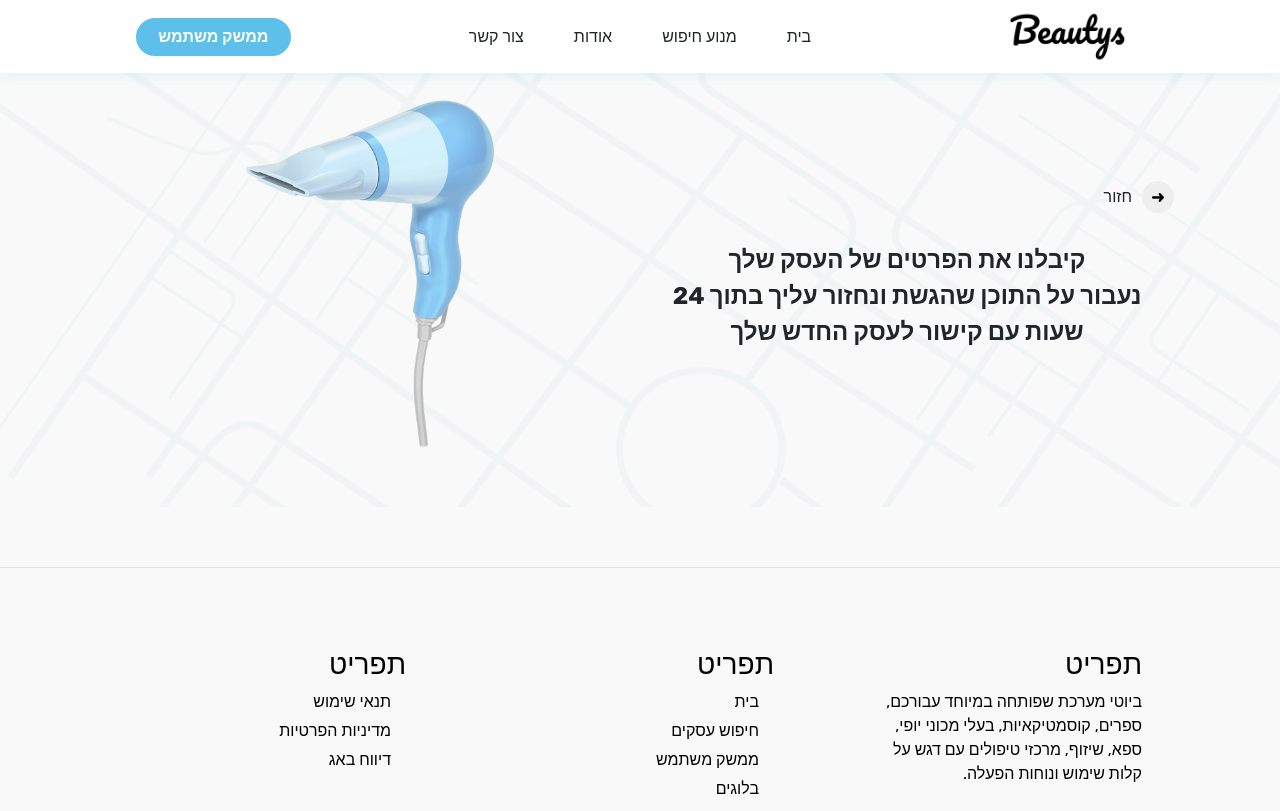
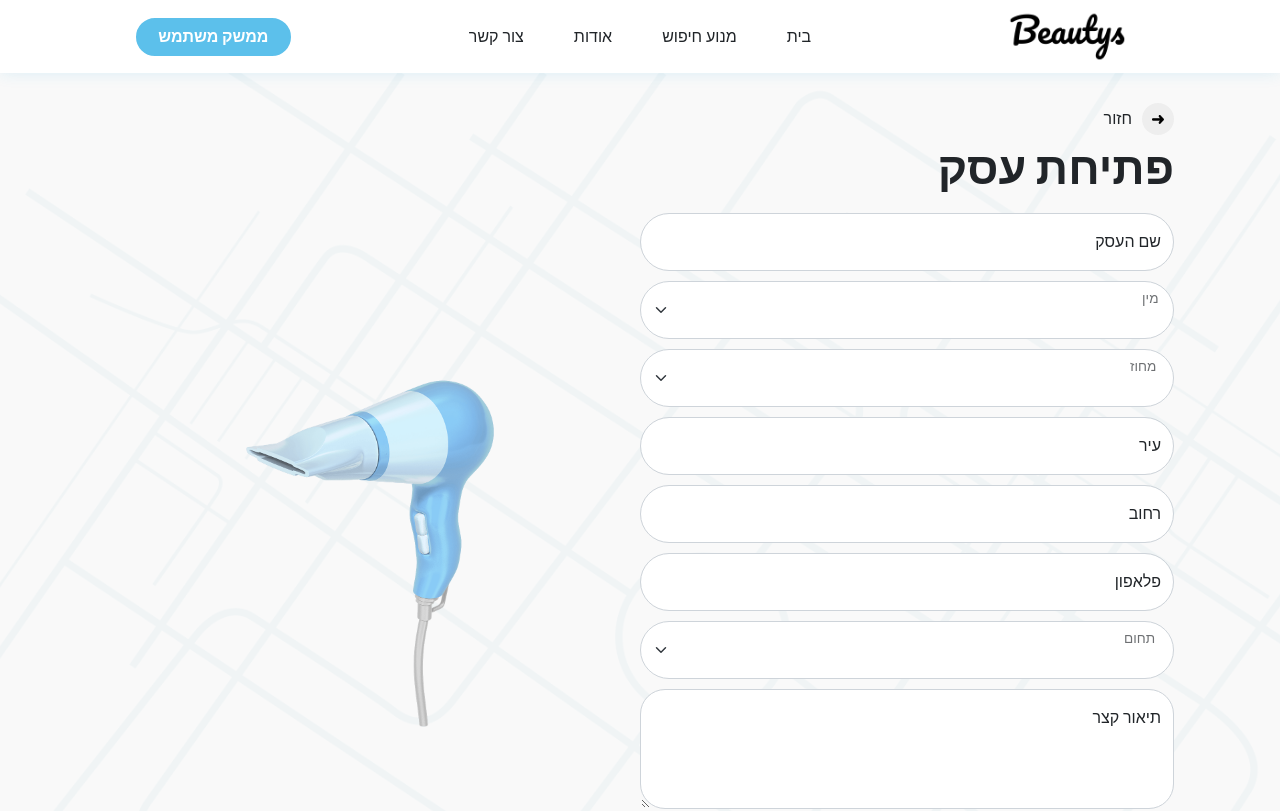
Before and after one commit to Razonir/Beautysalons, an Angular app in the folder BeautySalons-FrontEnd/: page /user-dashboard/create in a window 1280 px wide. Shown: the top 811 px of the page. Built offline with nearby package versions, Linux system fonts and the light colour scheme; sample sign-in values are in the browser's storage.

Commit message:
Update create-business.component.html

```diff
--- a/BeautySalons-FrontEnd/src/app/screens/user-dashboard/create-business/create-business.component.html
+++ b/BeautySalons-FrontEnd/src/app/screens/user-dashboard/create-business/create-business.component.html
@@ -7,9 +7,9 @@
         </div>
         <div class="back">חזור</div>
       </div>
-      <div [style.display]="submited" class="Thank">קיבלנו את הפרטים של העסק שלך<br>נעבור על התוכן שהגשת ונחזור עליך בתוך 24 שעות עם קישור לעסק החדש שלך</div>
+      <div [style.display]="submitedb" class="Thank">קיבלנו את הפרטים של העסק שלך<br>נעבור על התוכן שהגשת ונחזור עליך בתוך 24 שעות עם קישור לעסק החדש שלך</div>
 
-      <form (ngSubmit)="create()" class="createform" [style.display]="submitedb" ngNativeValidate>
+      <form (ngSubmit)="create()" class="createform" [style.display]="submited" ngNativeValidate>
         <div class="hello">פתיחת עסק</div>
 
         <div class="form-floating">
```
